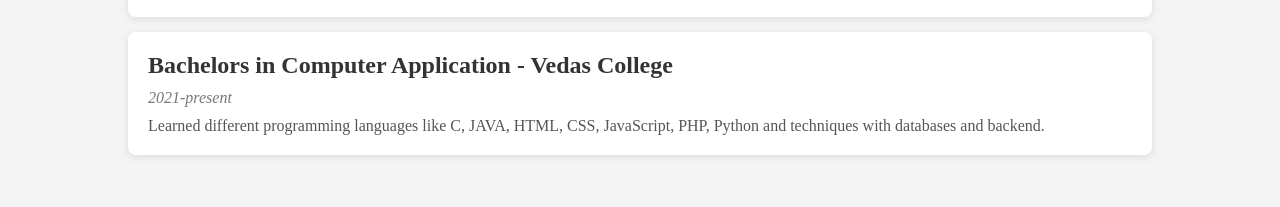
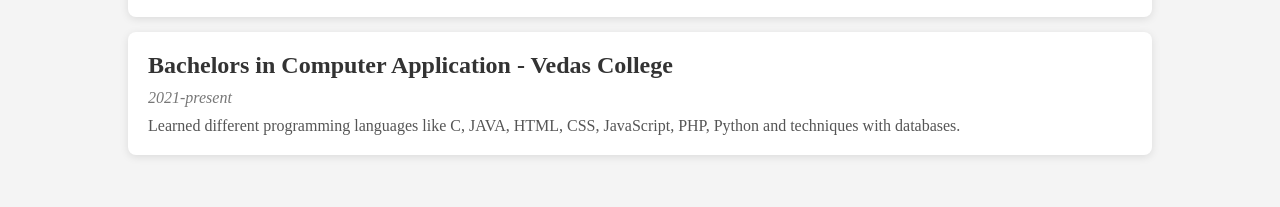
Before and after one commit to nikitsapkota404/My-Personal-Website, a plain HTML site: page index.html in a window 1280 px wide. Shown: the part 1480-1687 px from the top of the page. Drawn offline with Linux system fonts and the light colour scheme.

Commit message:
Update index.html

```diff
--- a/index.html
+++ b/index.html
@@ -74,7 +74,7 @@
       <div class="education-item">
         <h3>Bachelors in Computer Application - Vedas College</h3>
         <p class="duration">2021-present</p>
-        <p class="description">Learned different programming languages like C, JAVA, HTML, CSS, JavaScript, PHP, Python and techniques with databases and backend.</p>
+        <p class="description">Learned different programming languages like C, JAVA, HTML, CSS, JavaScript, PHP, Python and techniques with databases.</p>
       </div>
     </div>
   </section>
```
